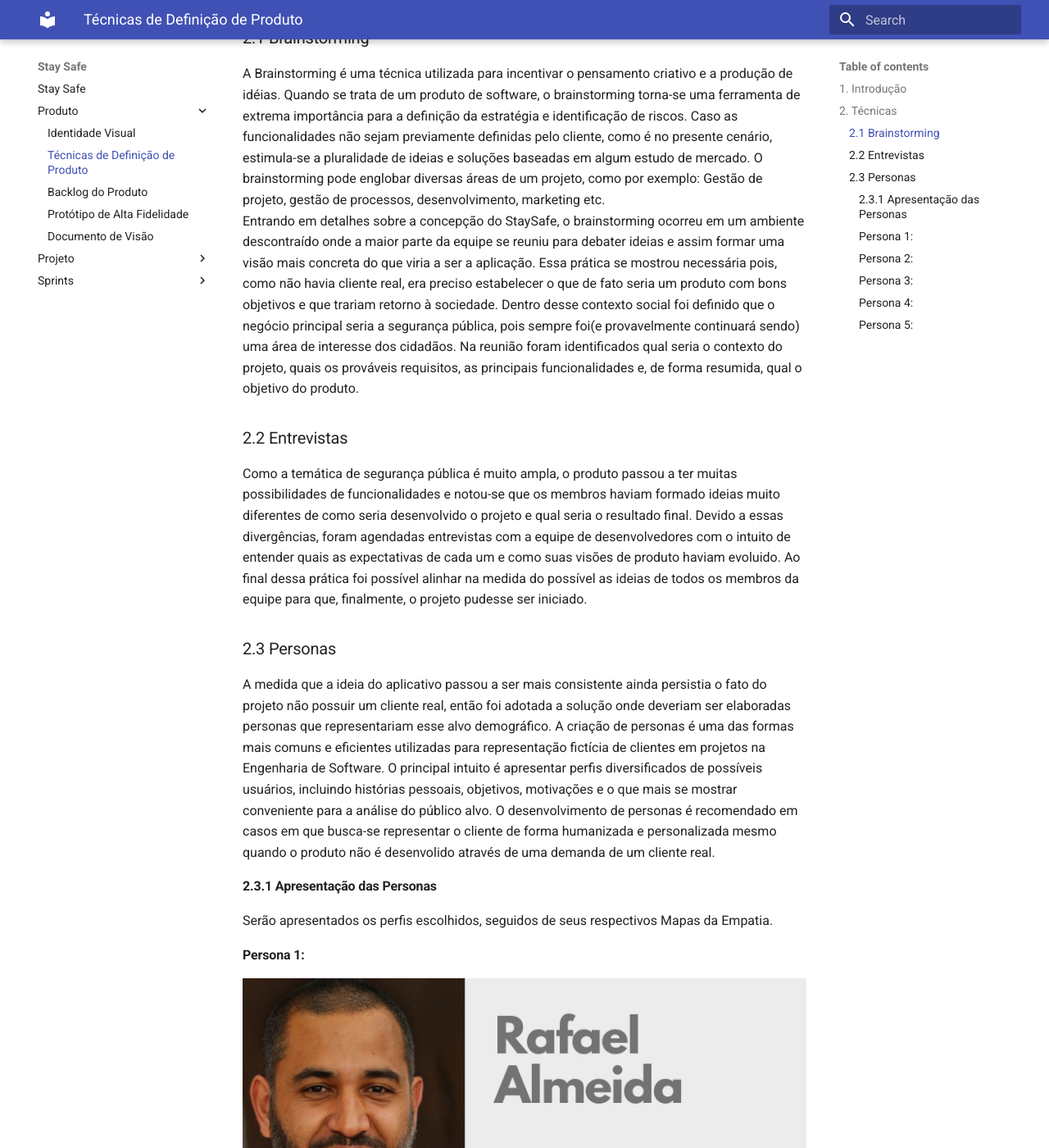
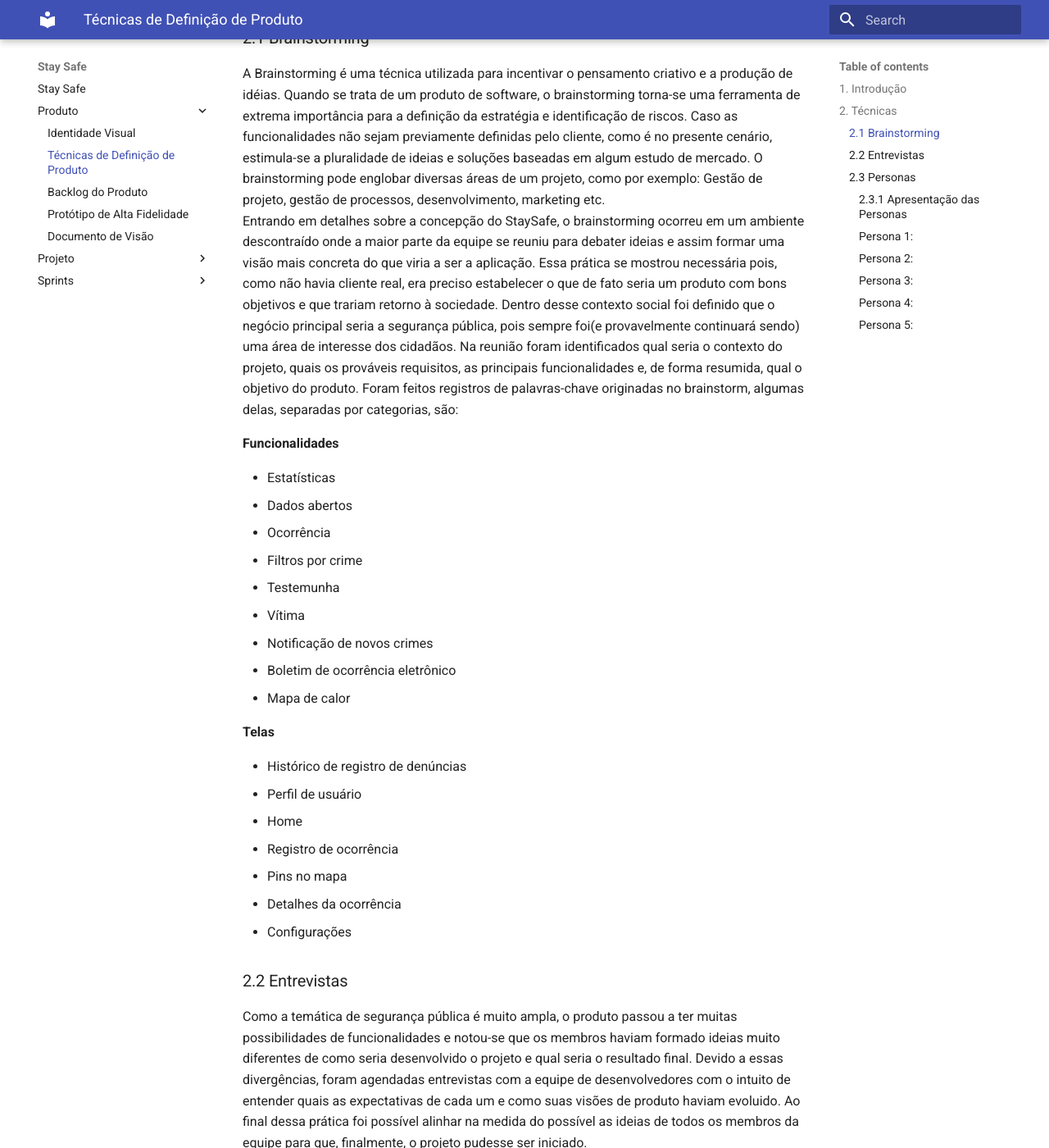
Before and after one commit to fga-eps-mds/2020.1-stay-safe-docs, an MkDocs documentation site: the page built from docs/produto/persona.md, in a window 1280 px wide and 1400 px high, scrolled down 367 px. Shown: the whole window at 82% size. Built offline with MkDocs 1.6.1 and Material for MkDocs 9.7.7, drawn with Linux system fonts in a browser that asks for light colours.

Commit message:
Add artifacts

```diff
--- a/docs/produto/persona.md
+++ b/docs/produto/persona.md
@@ -6,7 +6,29 @@ O presente documento visa apresentar as principais práticas realizadas durante
 ## 2. Técnicas
 ### 2.1 Brainstorming
 A Brainstorming é uma técnica utilizada para incentivar o pensamento criativo e a produção de idéias. Quando se trata de um produto de software, o brainstorming torna-se uma ferramenta de extrema importância para a definição da estratégia e identificação de riscos. Caso as funcionalidades não sejam previamente definidas pelo cliente, como é no presente cenário, estimula-se a pluralidade de ideias e soluções baseadas em algum estudo de mercado. O brainstorming pode englobar diversas áreas de um projeto, como por exemplo: Gestão de projeto, gestão de processos, desenvolvimento, marketing etc.
-Entrando em detalhes sobre a concepção do StaySafe, o brainstorming ocorreu em um ambiente descontraído onde a maior parte da equipe se reuniu para debater ideias e assim formar uma visão mais concreta do que viria a ser a aplicação. Essa prática se mostrou necessária pois, como não havia cliente real, era preciso estabelecer o que de fato seria um produto com bons objetivos e que trariam retorno à sociedade. Dentro desse contexto social foi definido que o negócio principal seria a segurança pública, pois sempre foi(e provavelmente continuará sendo) uma área de interesse dos cidadãos. Na reunião foram identificados qual seria o contexto do projeto, quais os prováveis requisitos, as principais funcionalidades e, de forma resumida, qual o objetivo do produto.
+Entrando em detalhes sobre a concepção do StaySafe, o brainstorming ocorreu em um ambiente descontraído onde a maior parte da equipe se reuniu para debater ideias e assim formar uma visão mais concreta do que viria a ser a aplicação. Essa prática se mostrou necessária pois, como não havia cliente real, era preciso estabelecer o que de fato seria um produto com bons objetivos e que trariam retorno à sociedade. Dentro desse contexto social foi definido que o negócio principal seria a segurança pública, pois sempre foi(e provavelmente continuará sendo) uma área de interesse dos cidadãos. Na reunião foram identificados qual seria o contexto do projeto, quais os prováveis requisitos, as principais funcionalidades e, de forma resumida, qual o objetivo do produto. Foram feitos registros de palavras-chave originadas no brainstorm, algumas delas, separadas por categorias, são:
+
+**Funcionalidades**
+
+* Estatísticas
+* Dados abertos
+* Ocorrência
+* Filtros por crime
+* Testemunha
+* Vítima
+* Notificação de novos crimes
+* Boletim de ocorrência eletrônico
+* Mapa de calor
+
+**Telas**
+
+* Histórico de registro de denúncias
+* Perfil de usuário
+* Home
+* Registro de ocorrência
+* Pins no mapa
+* Detalhes da ocorrência
+* Configurações
 
 ### 2.2 Entrevistas
 Como a temática de segurança pública é muito ampla, o produto passou a ter muitas possibilidades de funcionalidades e notou-se que os membros haviam formado ideias muito diferentes de como seria desenvolvido o projeto e qual seria o resultado final. Devido a essas divergências, foram agendadas entrevistas com a equipe de desenvolvedores com o intuito de entender quais as expectativas de cada um e como suas visões de produto haviam evoluido. Ao final dessa prática foi possível alinhar na medida do possível as ideias de todos os membros da equipe para que, finalmente, o projeto pudesse ser iniciado.
```
